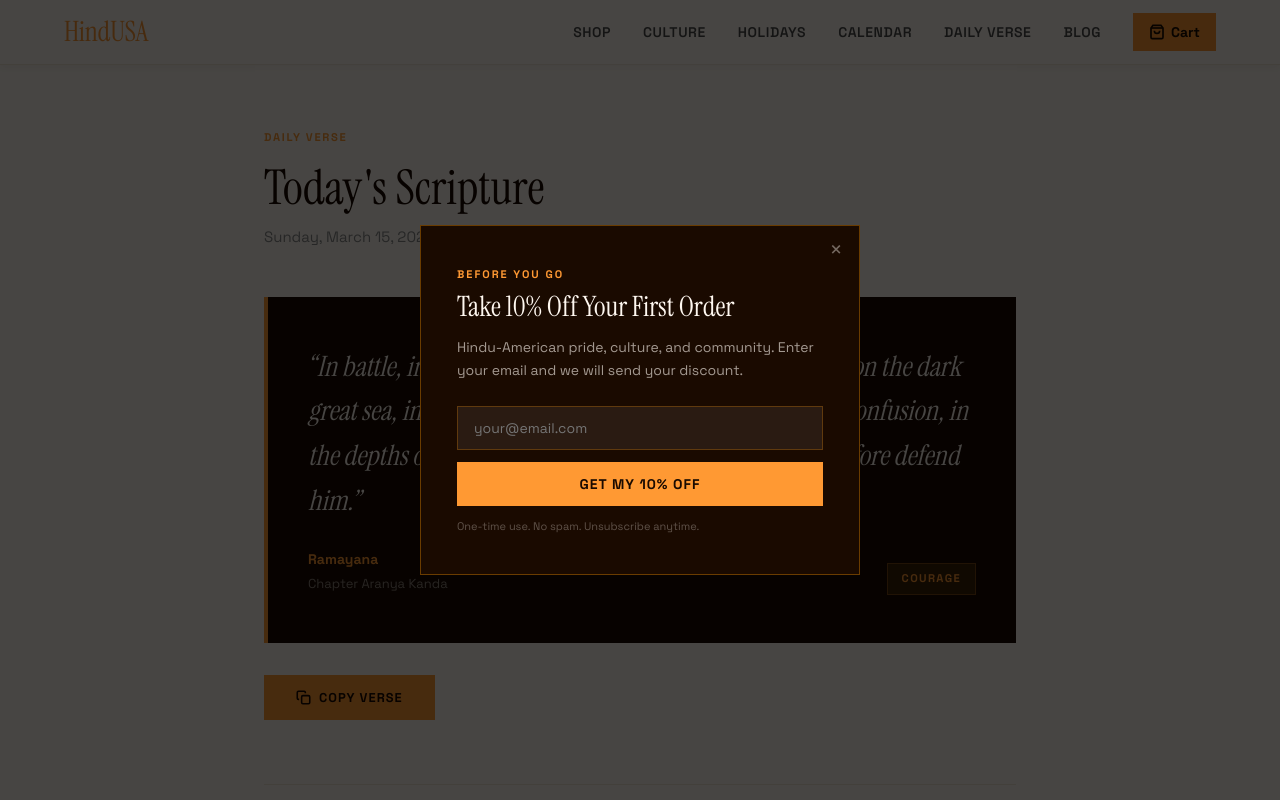
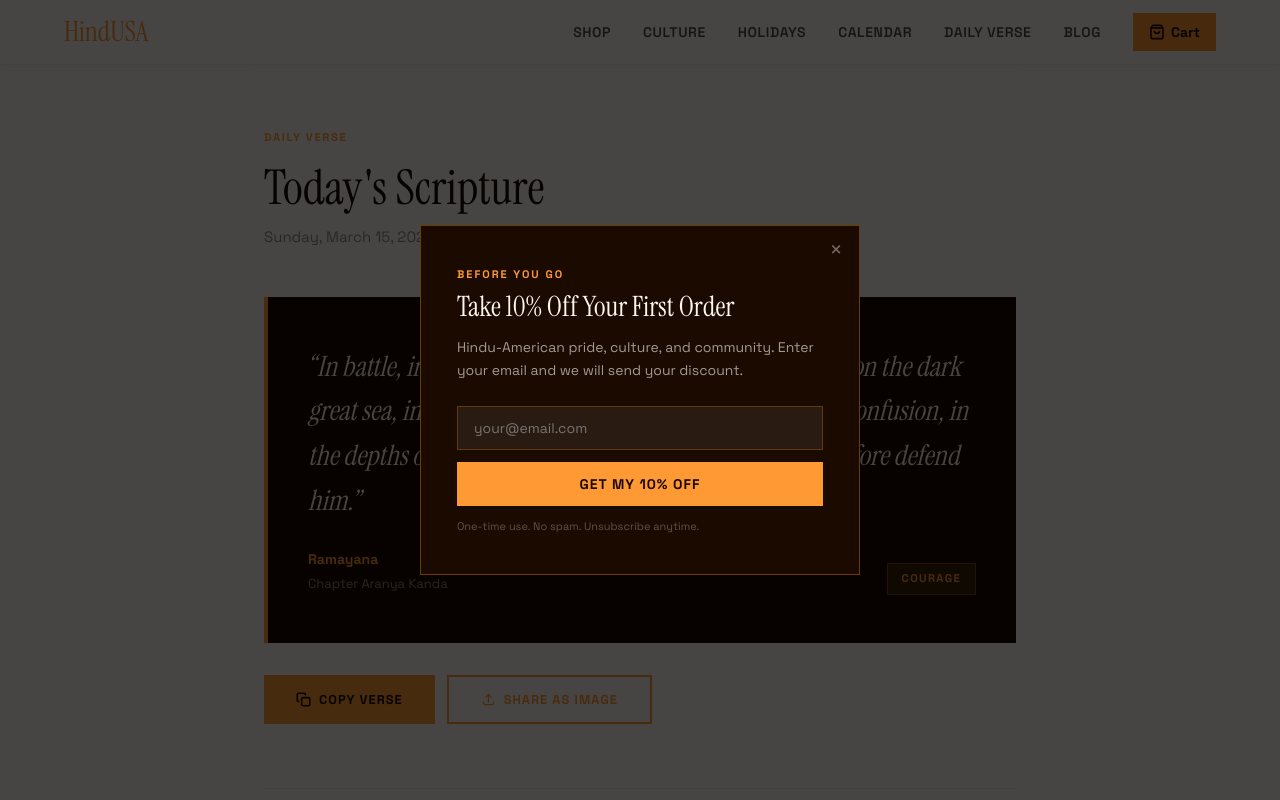
Before and after one commit to abigailleahgoldberg/hindusa, a Next.js app: page /daily-verse in a window 1280 px wide. Shown: the top 800 px of the page. Built offline with nearby package versions, Linux system fonts and the light colour scheme.

Commit message:
feat: share daily verse as branded image — shareable via text/social

```diff
--- a/app/daily-verse/page.tsx
+++ b/app/daily-verse/page.tsx
@@ -3,16 +3,124 @@
 import { useState } from "react";
 import { getDailyVerse } from "@/app/data/verses";
 
+async function shareVerseAsImage(verseText: string, reference: string, theme: string) {
+  const canvas = document.createElement("canvas");
+  canvas.width = 1080;
+  canvas.height = 1080;
+  const ctx = canvas.getContext("2d");
+  if (!ctx) return;
+
+  const accentColor = "#FF9933";
+  const siteUrl = "hindusa.com";
+
+  // Background
+  ctx.fillStyle = "#FFF8F0";
+  ctx.fillRect(0, 0, 1080, 1080);
+
+  // Top accent bar
+  ctx.fillStyle = accentColor;
+  ctx.fillRect(0, 0, 1080, 8);
+
+  // Theme badge
+  ctx.fillStyle = accentColor;
+  ctx.font = "700 22px sans-serif";
+  ctx.textAlign = "center";
+  ctx.fillText(theme.toUpperCase(), 540, 78);
+
+  // Verse text — word wrap with vertical centering
+  const maxWidth = 880;
+  const lineHeight = 62;
+  ctx.font = "italic 42px Georgia, serif";
+  const fullText = "\u201C" + verseText + "\u201D";
+  const allWords = fullText.split(" ");
+  const lines: string[] = [];
+  let line = "";
+  for (const word of allWords) {
+    const testLine = line + word + " ";
+    if (ctx.measureText(testLine).width > maxWidth && line !== "") {
+      lines.push(line.trim());
+      line = word + " ";
+    } else {
+      line = testLine;
+    }
+  }
+  if (line.trim()) lines.push(line.trim());
+
+  const totalTextHeight = lines.length * lineHeight;
+  const zoneTop = 120;
+  const zoneBottom = 890;
+  const startY = Math.round((zoneTop + zoneBottom) / 2 - totalTextHeight / 2 + lineHeight * 0.75);
+
+  ctx.fillStyle = "#1A1A1A";
+  ctx.textAlign = "center";
+  let y = startY;
+  for (const l of lines) {
+    ctx.fillText(l, 540, y);
+    y += lineHeight;
+  }
+
+  // Reference
+  ctx.fillStyle = accentColor;
+  ctx.font = "700 28px sans-serif";
+  ctx.fillText(reference, 540, y + 64);
+
+  // Bottom divider
+  ctx.fillStyle = "#E8E0D8";
+  ctx.fillRect(390, 960, 300, 1);
+
+  // Site branding
+  ctx.fillStyle = "#999999";
+  ctx.font = "400 20px sans-serif";
+  ctx.fillText(siteUrl, 540, 1000);
+
+  // Bottom accent bar
+  ctx.fillStyle = accentColor;
+  ctx.fillRect(0, 1072, 1080, 8);
+
+  canvas.toBlob(async (blob) => {
+    if (!blob) return;
+    const file = new File([blob], "daily-verse.png", { type: "image/png" });
+    if (navigator.share && navigator.canShare({ files: [file] })) {
+      try {
+        await navigator.share({ files: [file], title: reference, text: verseText });
+      } catch {
+        downloadBlob(blob);
+      }
+    } else {
+      downloadBlob(blob);
+    }
+  }, "image/png");
+}
+
+function downloadBlob(blob: Blob) {
+  const url = URL.createObjectURL(blob);
+  const a = document.createElement("a");
+  a.href = url;
+  a.download = "daily-verse.png";
+  a.click();
+  URL.revokeObjectURL(url);
+}
+
 export default function DailyVersePage() {
   const verse = getDailyVerse();
   const [copied, setCopied] = useState(false);
+  const [sharing, setSharing] = useState(false);
+
+  const reference = `${verse.source}${verse.chapter ? `, ${verse.chapter}:${verse.verse}` : ""}`;
 
   const handleCopy = () => {
-    const text = `"${verse.text}"\n\n— ${verse.source}${verse.chapter ? `, ${verse.chapter}:${verse.verse}` : ""}`;
+    const text = `"${verse.text}"\n\n— ${reference}`;
     navigator.clipboard.writeText(text).then(() => {
       setCopied(true);
       setTimeout(() => setCopied(false), 2000);
     });
+  };
+
+  const handleShareImage = async () => {
+    if (sharing) return;
+    setSharing(true);
+    await shareVerseAsImage(verse.text, reference, verse.theme);
+    setSharing(false);
   };
 
   return (
@@ -99,6 +207,7 @@ export default function DailyVersePage() {
         </div>
       </div>
 
+      <div style={{ display: "flex", gap: "0.75rem", flexWrap: "wrap" }}>
         <button
           onClick={handleCopy}
           style={{
@@ -124,6 +233,33 @@ export default function DailyVersePage() {
           </svg>
           {copied ? "Copied!" : "Copy Verse"}
         </button>
+        <button
+          onClick={handleShareImage}
+          disabled={sharing}
+          style={{
+            backgroundColor: "transparent",
+            color: "var(--saffron)",
+            border: "2px solid var(--saffron)",
+            padding: "0.875rem 2rem",
+            fontSize: "0.8rem",
+            fontWeight: 700,
+            letterSpacing: "0.08em",
+            textTransform: "uppercase",
+            cursor: sharing ? "wait" : "pointer",
+            display: "flex",
+            alignItems: "center",
+            gap: "0.5rem",
+            fontFamily: "var(--font-body), sans-serif",
+            transition: "all 0.2s",
+            opacity: sharing ? 0.6 : 1,
+          }}
+        >
+          <svg width="15" height="15" viewBox="0 0 24 24" fill="none" stroke="currentColor" strokeWidth="2" strokeLinecap="round" strokeLinejoin="round">
+            <path d="M4 16v1a3 3 0 003 3h10a3 3 0 003-3v-1m-4-8l-4-4m0 0L8 8m4-4v12"/>
+          </svg>
+          {sharing ? "Generating..." : "Share as Image"}
+        </button>
+      </div>
 
       <div style={{
         marginTop: "4rem",
```
Lines whose indentation alone changed are shown as unchanged.
